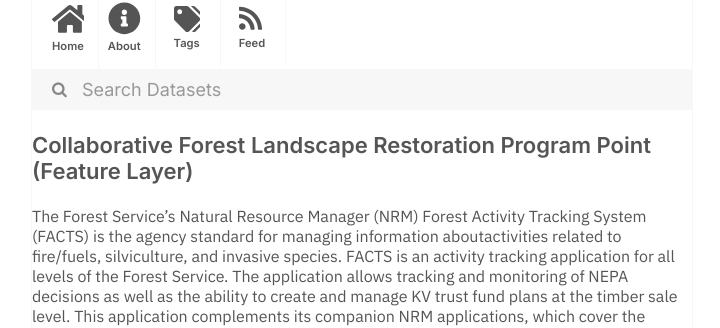
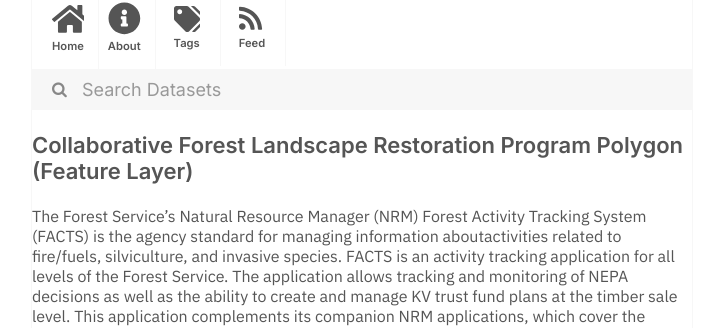
Before and after one commit to dayda-entities/department-of-agriculture, a Jekyll site: the page built from _posts/2020-12-03-collaborative-forest-landscape.md, in a window 1280 px wide. Shown: the part 216-544 px from the top of the page, without its empty margins (278-998 px from the left). Built offline with Jekyll 4.4.1, drawn with Linux system fonts in a browser that asks for light colours; part of the change alters nothing that is shown.

```diff
--- a/_posts/2020-12-03-collaborative-forest-landscape.md
+++ b/_posts/2020-12-03-collaborative-forest-landscape.md
@@ -1,7 +1,7 @@
 ---
-title: Collaborative Forest Landscape Restoration Program Point (Feature Layer)
-created: '2020-12-03T20:26:28.554502'
-modified: '2021-05-14T15:12:45.115779'
+title: Collaborative Forest Landscape Restoration Program Polygon (Feature Layer)
+created: '2020-12-03T20:26:29.915458'
+modified: '2021-05-14T15:12:45.865945'
 state: active
 type: dataset
 tags:
@@ -12,9 +12,9 @@ tags:
   - Open Data
 groups: []
 csv_url: >-
-  https://data-usfs.hub.arcgis.com/datasets/b5d77a243f984511a22e7377479cca41_2.csv?outSR=%7B%22latestWkid%22%3A4269%2C%22wkid%22%3A4269%7D
+  https://data-usfs.hub.arcgis.com/datasets/8d3fc880a28e4edfa75a809d4315abbf_4.csv?outSR=%7B%22latestWkid%22%3A4269%2C%22wkid%22%3A4269%7D
 json_url: ''
 layout: post
 
 ---
-The Forest Service's Natural Resource Manager (NRM) Forest Activity Tracking System (FACTS) is the agency standard for managing information aboutactivities related to fire/fuels, silviculture, and invasive species. FACTS is an activity tracking application for all levels of the Forest Service. The application allows tracking and monitoring of NEPA decisions as well as the ability to create and manage KV trust fund plans at the timber sale level. This application complements its companion NRM applications, which cover the spectrum of living and non-living natural resource information. This layer represents Collaborative Forest Landscape Restoration (CFLR) Program project activities. Also included are other High Priority Restoration projects that are funded outside of CFLR. It is important to note that this layer does not contain all of the approved project activities. Instead, these are the accomplishments that project groups uploaded to the Forest Service corporate data holdings in FACTS. As spatial data is a new requirement for the program, improvements to the quality and comprehensiveness of this data is expected in coming years. <a href='https://data.fs.usda.gov/geodata/edw/edw_resources/meta/S_USA.Activity_CFLRP_PT.xml' target='_blank'>Metadata</a>
+The Forest Service's Natural Resource Manager (NRM) Forest Activity Tracking System (FACTS) is the agency standard for managing information aboutactivities related to fire/fuels, silviculture, and invasive species. FACTS is an activity tracking application for all levels of the Forest Service. The application allows tracking and monitoring of NEPA decisions as well as the ability to create and manage KV trust fund plans at the timber sale level. This application complements its companion NRM applications, which cover the spectrum of living and non-living natural resource information. This layer represents Collaborative Forest Landscape Restoration (CFLR) Program project activities. Also included are other High Priority Restoration projects that are funded outside of CFLR. It is important to note that this layer does not contain all of the approved project activities. Instead, these are the accomplishments that project groups uploaded to the Forest Service corporate data holdings in FACTS. As spatial data is a new requirement for the program, improvements to the quality and comprehensiveness of this data is expected in coming years. <a href='https://data.fs.usda.gov/geodata/edw/edw_resources/meta/S_USA.Activity_CFLRP_PL.xml' target='_blank'>Metadata</a>
```
